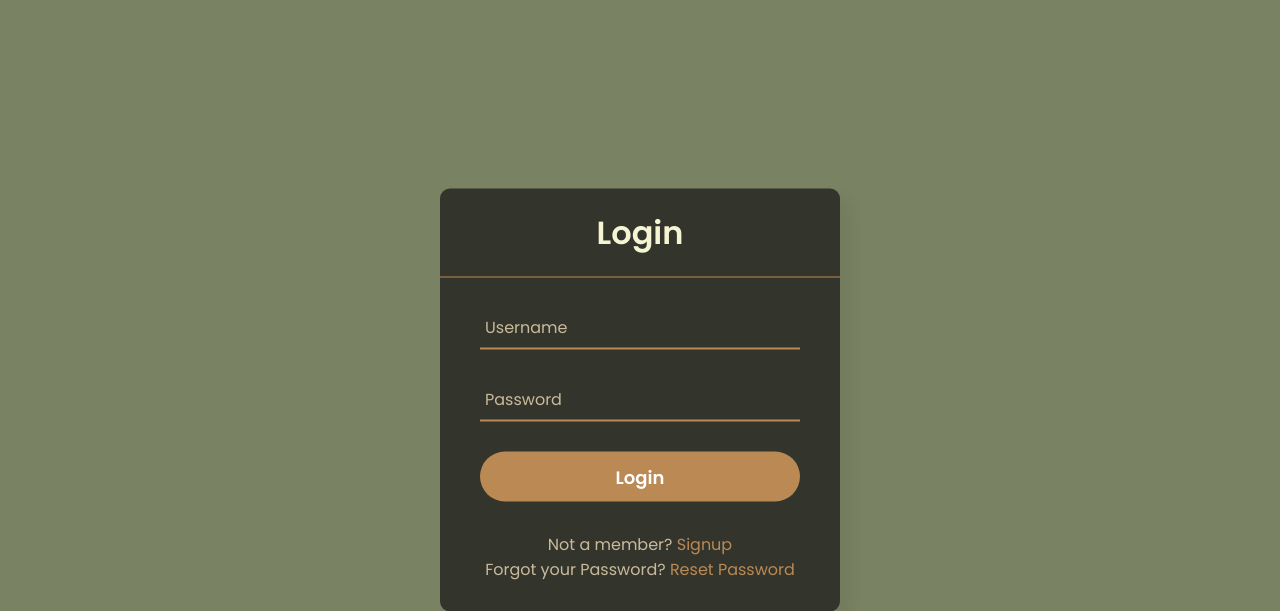
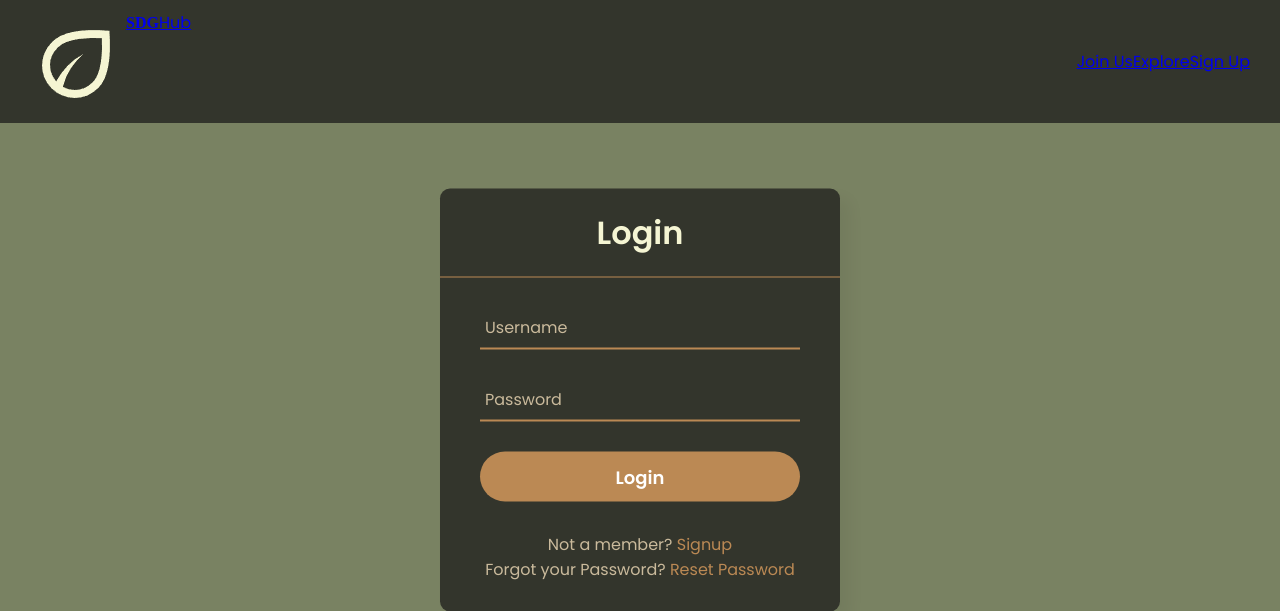
Before and after one commit to Gobi05-exe/SDGHub, a Django app: page /user/login/ in a window 1280 px wide. Shown: the top 611 px of the page. Run offline with Django 5.2, Linux system fonts and the light colour scheme.

Commit message:
added navbar to prelogin pages

```diff
--- a/SDGHub/static/css/style.css
+++ b/SDGHub/static/css/prelogin.css
@@ -132,3 +132,19 @@
 .signup_link a:hover {
   text-decoration: underline;
 }
+
+nav {
+  position: sticky;
+  top: 0;
+  display: flex;
+  justify-content: space-between;
+  align-items: center;
+  background-color: #33352C;
+  padding: 10px 30px;
+  z-index: 1000;
+}
+
+ul {
+  display: flex;
+  list-style-type: none;
+}
--- a/SDGHub/templates/login.html
+++ b/SDGHub/templates/login.html
@@ -4,9 +4,22 @@
     {% load static %}
     <meta charset="utf-8">
     <title>Login</title>
-    <link rel="stylesheet" href="{% static 'css/style.css' %}">  </head>
+    <link rel="stylesheet" href="{% static 'css/prelogin.css' %}">  </head>
   </head>
   <body>
+    <nav>
+      <ul>
+          <li><img id="icon" src="{% static "media/leaf.png" %}"></li>
+          <li class="main"><a href="{% url "goals" %}"><span style="font-family: 'Alumni Sans Pinstripe', serif; font-weight: 600;">SDG</span>Hub</a></li>
+      </ul>
+      <div class="other_resources">
+          <ul class="links">
+              <li class="join"><a href="{% url "partner" %}">Join Us</a></li>
+              <li><a href="{% url "explore" %}" class="explore">Explore</a></li>
+              <li><a href="{% url "user:register" %}">Sign Up</a></li>
+          </ul>
+      </div>
+  </nav>
     <div class="center">
       <h1>Login</h1>
 
```
Also changed, not shown: SDGHub/templates/forgot_password.html (+16 -1 lines), SDGHub/templates/password_reset_sent.html (+16 -1 lines), SDGHub/templates/register.html (+19 -6 lines), SDGHub/templates/reset_password.html (+16 -2 lines), SDGHub/db.sqlite3.
